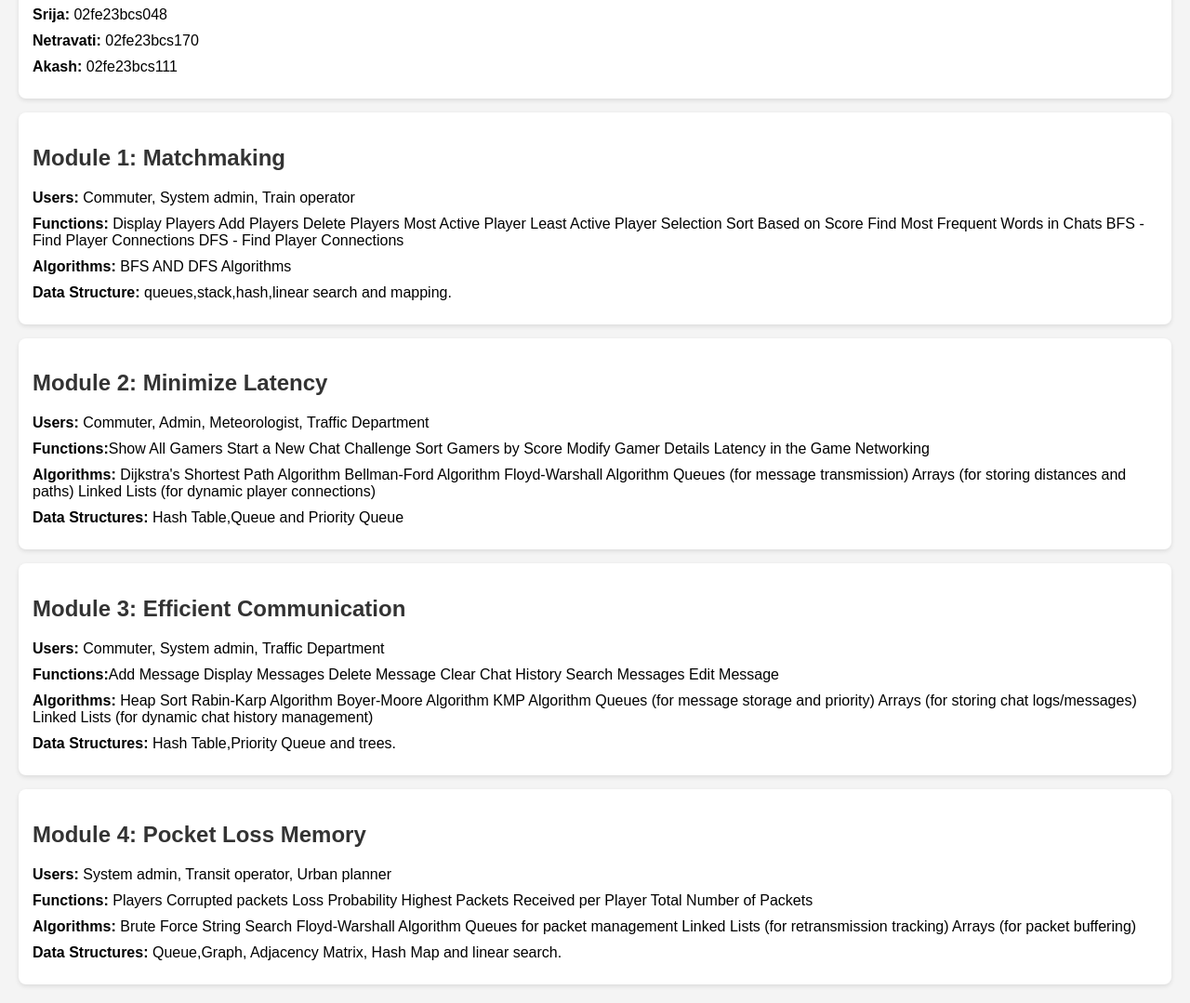
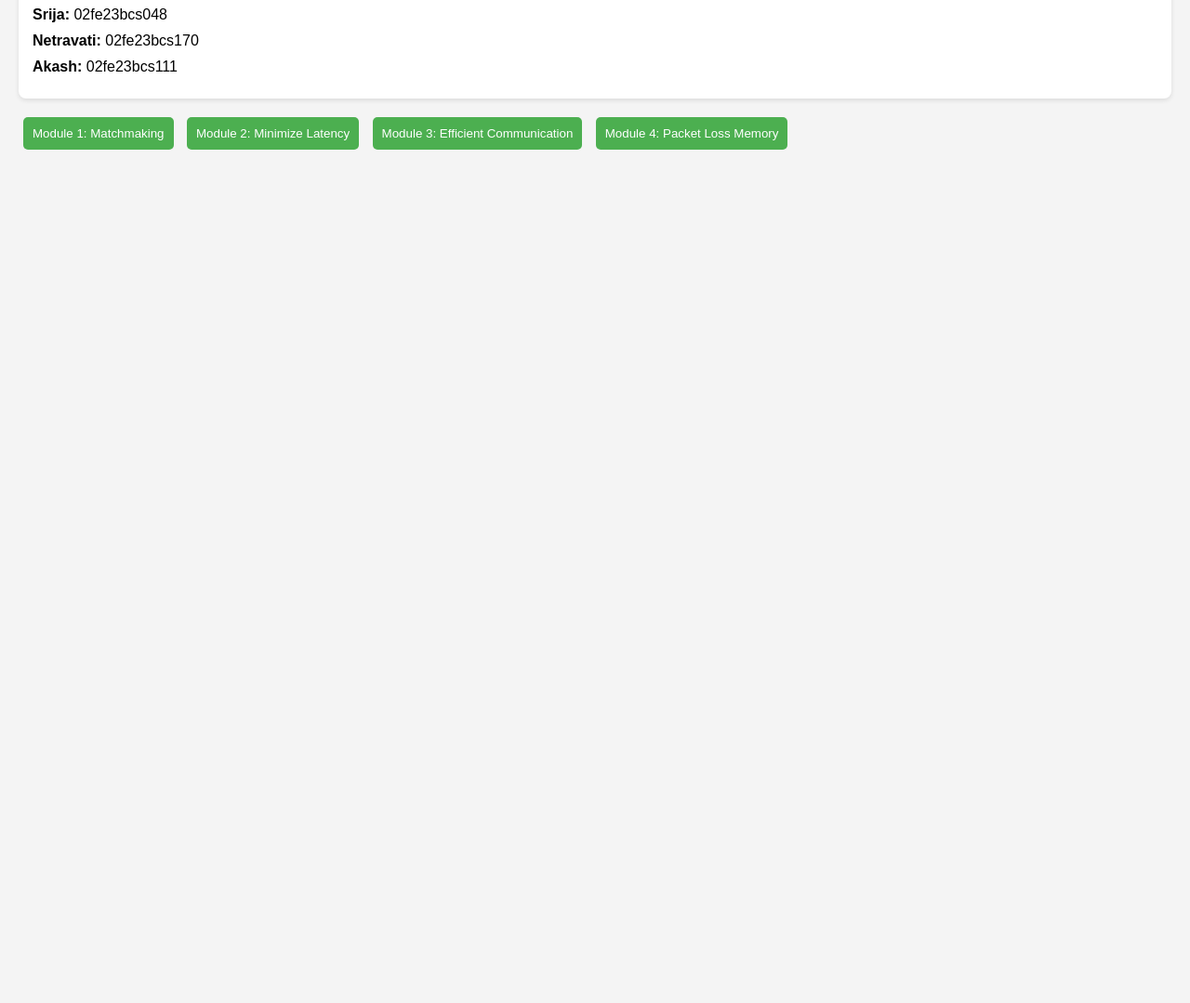
Before and after one commit to Sushma-2004-dot/DAA-PORTFOLIO, a plain HTML site: page Course Project Introduction.html in a window 1280 px wide. Shown: the part 184-1263 px from the top of the page at 93% size. After the commit the page ends 800 px from the top, so only its background shows below. Drawn offline with Linux system fonts and the light colour scheme.

Commit message:
Update Course Project Introduction.html

```diff
--- a/Course Project Introduction.html
+++ b/Course Project Introduction.html
@@ -26,6 +26,21 @@
         .team-member span, .module-detail span {
             font-weight: bold;
         }
+        .module-section {
+            display: none; /* Hide all modules by default */
+        }
+        .module-btn {
+            background-color: #4CAF50;
+            color: white;
+            padding: 10px;
+            margin: 5px;
+            border: none;
+            border-radius: 5px;
+            cursor: pointer;
+        }
+        .module-btn:hover {
+            background-color: #45a049;
+        }
     </style>
 </head>
 <body>
@@ -48,120 +63,95 @@
         </div>
     </div>
 
-    <div class="module-section">
+    <!-- Buttons to toggle visibility of modules -->
+    <button class="module-btn" onclick="toggleModule('module1')">Module 1: Matchmaking</button>
+    <button class="module-btn" onclick="toggleModule('module2')">Module 2: Minimize Latency</button>
+    <button class="module-btn" onclick="toggleModule('module3')">Module 3: Efficient Communication</button>
+    <button class="module-btn" onclick="toggleModule('module4')">Module 4: Packet Loss Memory</button>
+
+    <!-- Module 1: Matchmaking -->
+    <div id="module1" class="module-section">
         <h2>Module 1: Matchmaking</h2>
         <div class="module-detail">
             <span>Users:</span> Commuter, System admin, Train operator
         </div>
         <div class="module-detail">
-            <span>Functions:</span> Display Players
- Add Players
- Delete Players
- Most Active Player
- Least Active Player
- Selection Sort Based on Score
- Find Most Frequent Words in Chats
- BFS - Find Player Connections
- DFS - Find Player Connections
+            <span>Functions:</span> Display Players, Add Players, Delete Players, Most Active Player, Least Active Player, Selection Sort Based on Score, Find Most Frequent Words in Chats, BFS - Find Player Connections, DFS - Find Player Connections
         </div>
         <div class="module-detail">
-            <span>Algorithms:</span> BFS AND DFS Algorithms
+            <span>Algorithms:</span> BFS and DFS Algorithms
         </div>
         <div class="module-detail">
-            <span>Data Structure:</span> queues,stack,hash,linear search and mapping.
+            <span>Data Structure:</span> Queues, Stack, Hash, Linear Search, Mapping
         </div>
     </div>
 
-    <div class="module-section">
+    <!-- Module 2: Minimize Latency -->
+    <div id="module2" class="module-section">
         <h2>Module 2: Minimize Latency</h2>
         <div class="module-detail">
             <span>Users:</span> Commuter, Admin, Meteorologist, Traffic Department
         </div>
         <div class="module-detail">
-            <span>Functions:</span>Show All Gamers
- Start a New Chat Challenge
- Sort Gamers by Score
- Modify Gamer Details
- Latency in the Game Networking
+            <span>Functions:</span> Show All Gamers, Start a New Chat Challenge, Sort Gamers by Score, Modify Gamer Details, Latency in the Game Networking
         </div>
         <div class="module-detail">
-            <span>Algorithms:</span> Dijkstra's Shortest Path Algorithm
-
-Bellman-Ford Algorithm
-
-Floyd-Warshall Algorithm
-
-Queues (for message transmission)
-
-Arrays (for storing distances and paths)
-
-Linked Lists (for dynamic player connections)
+            <span>Algorithms:</span> Dijkstra's Shortest Path Algorithm, Bellman-Ford Algorithm, Floyd-Warshall Algorithm, Queues (for message transmission), Arrays (for storing distances and paths), Linked Lists (for dynamic player connections)
         </div>
         <div class="module-detail">
-            <span>Data Structures:</span> Hash Table,Queue and Priority Queue
+            <span>Data Structures:</span> Hash Table, Queue, Priority Queue
         </div>
     </div>
 
-    <div class="module-section">
+    <!-- Module 3: Efficient Communication -->
+    <div id="module3" class="module-section">
         <h2>Module 3: Efficient Communication</h2>
         <div class="module-detail">
             <span>Users:</span> Commuter, System admin, Traffic Department
         </div>
         <div class="module-detail">
-            <span>Functions:</span>Add Message
- Display Messages
- Delete Message
- Clear Chat History
- Search Messages
- Edit Message
+            <span>Functions:</span> Add Message, Display Messages, Delete Message, Clear Chat History, Search Messages, Edit Message
         </div>
         <div class="module-detail">
-            <span>Algorithms:</span>  Heap Sort
-
-Rabin-Karp Algorithm
-
-Boyer-Moore Algorithm
-
-KMP Algorithm
-
-Queues (for message storage and priority)
-
-Arrays (for storing chat logs/messages)
-
-Linked Lists (for dynamic chat history management)
+            <span>Algorithms:</span> Heap Sort, Rabin-Karp Algorithm, Boyer-Moore Algorithm, KMP Algorithm, Queues (for message storage and priority), Arrays (for storing chat logs/messages), Linked Lists (for dynamic chat history management)
         </div>
         <div class="module-detail">
-            <span>Data Structures:</span> Hash Table,Priority Queue and trees.
+            <span>Data Structures:</span> Hash Table, Priority Queue, Trees
         </div>
     </div>
 
-    <div class="module-section">
-        <h2>Module 4: Pocket Loss Memory</h2>
+    <!-- Module 4: Packet Loss Memory -->
+    <div id="module4" class="module-section">
+        <h2>Module 4: Packet Loss Memory</h2>
         <div class="module-detail">
             <span>Users:</span> System admin, Transit operator, Urban planner
         </div>
         <div class="module-detail">
-            <span>Functions:</span> Players
- Corrupted packets
- Loss Probability
- Highest Packets Received per Player
- Total Number of Packets
+            <span>Functions:</span> Players, Corrupted packets, Loss Probability, Highest Packets Received per Player, Total Number of Packets
         </div>
         <div class="module-detail">
-            <span>Algorithms:</span> Brute Force String Search
-
-Floyd-Warshall Algorithm
-
-Queues for packet management
-
-Linked Lists (for retransmission tracking)
-
-Arrays (for packet buffering)
+            <span>Algorithms:</span> Brute Force String Search, Floyd-Warshall Algorithm, Queues for packet management, Linked Lists (for retransmission tracking), Arrays (for packet buffering)
         </div>
         <div class="module-detail">
-            <span>Data Structures:</span> Queue,Graph, Adjacency Matrix, Hash Map and linear search.
+            <span>Data Structures:</span> Queue, Graph, Adjacency Matrix, Hash Map, Linear Search
         </div>
     </div>
 
+    <script>
+        function toggleModule(moduleId) {
+            // Hide all modules
+            const modules = document.querySelectorAll('.module-section');
+            modules.forEach(module => {
+                module.style.display = 'none';
+            });
+
+            // Show the selected module
+            const selectedModule = document.getElementById(moduleId);
+            if (selectedModule) {
+                selectedModule.style.display = 'block';
+            }
+        }
+    </script>
+
 </body>
 </html>
```
